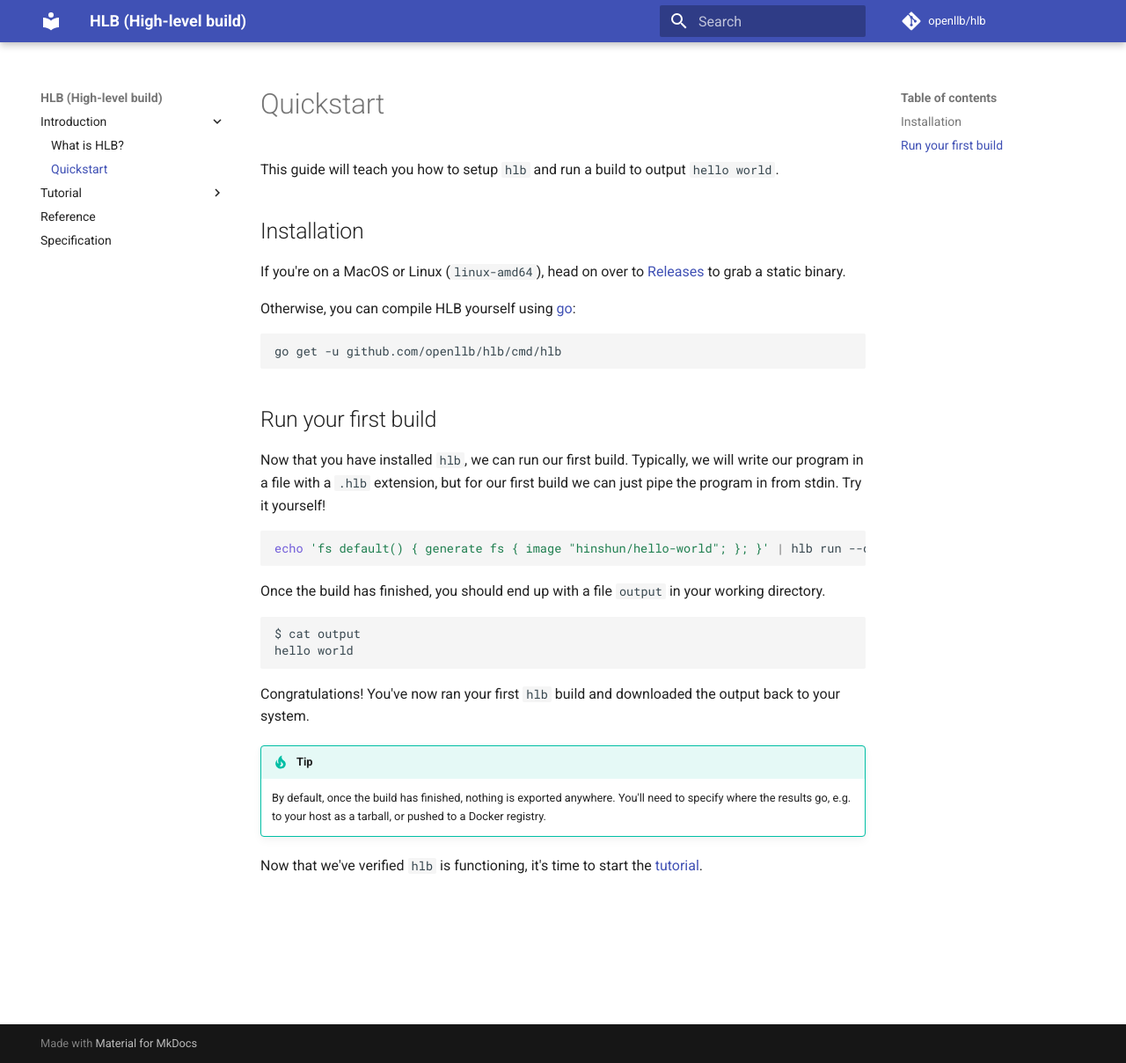
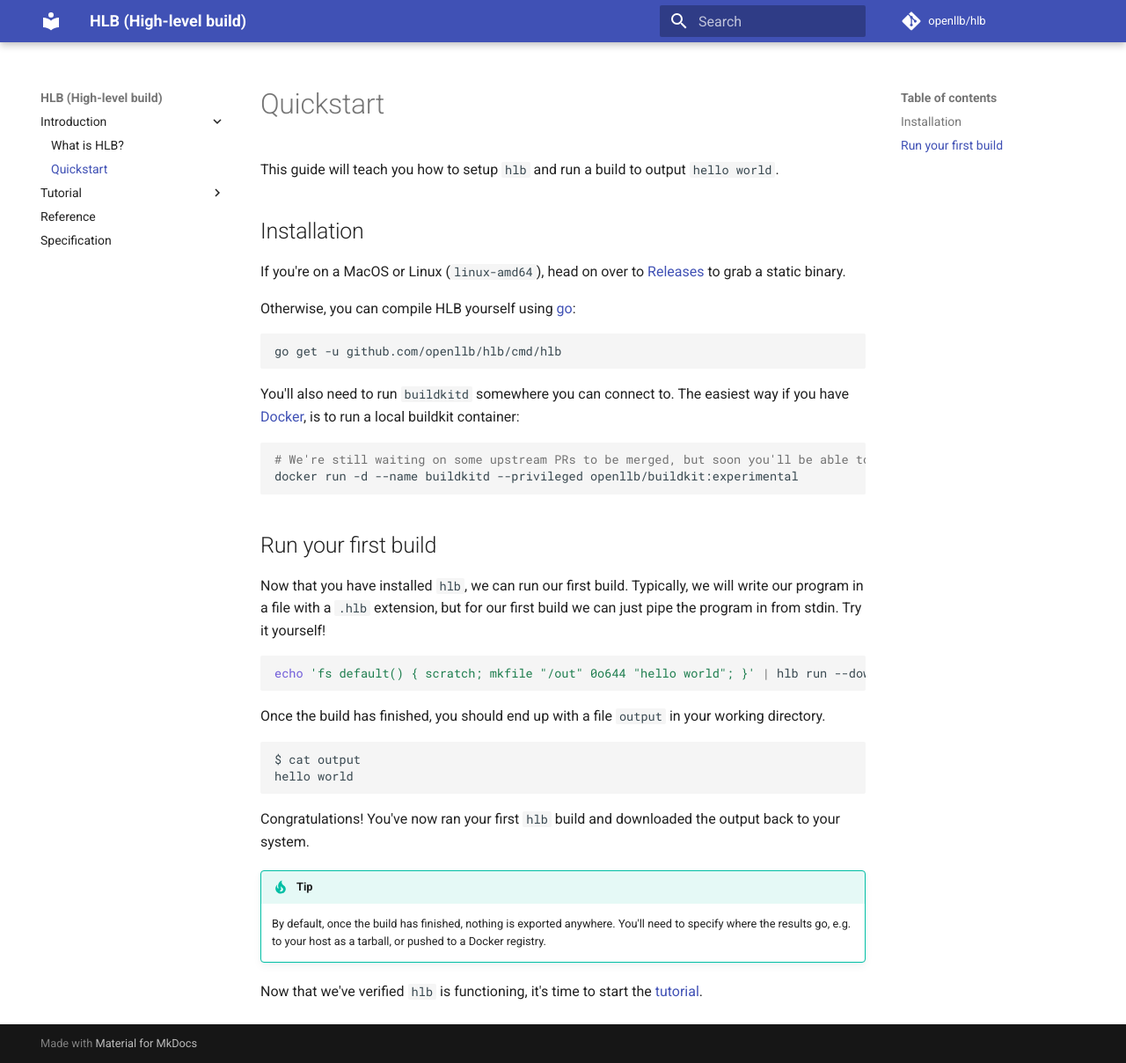
Before and after one commit to openllb/hlb, an MkDocs documentation site: the page built from docs/intro/quickstart.md, in a window 1280 px wide and 1208 px high. Shown: the whole window at 88% size. Built offline with MkDocs 1.6.1 and Material for MkDocs 9.7.7, drawn with Linux system fonts in a browser that asks for light colours; old or Windows-style settings are respelled for this version of MkDocs.

Commit message:
Update docs and add publish routine to mkdocs.hlb

````diff
--- a/docs/intro/quickstart.md
+++ b/docs/intro/quickstart.md
@@ -9,12 +9,18 @@ Otherwise, you can compile HLB yourself using [go](https://golang.org/dl/):
 go get -u github.com/openllb/hlb/cmd/hlb
 ```
 
+You'll also need to run `buildkitd` somewhere you can connect to. The easiest way if you have [Docker](https://www.docker.com/get-started), is to run a local buildkit container:
+```sh
+# We're still waiting on some upstream PRs to be merged, but soon you'll be able to use standard moby/buildkit
+docker run -d --name buildkitd --privileged openllb/buildkit:experimental
+```
+
 ## Run your first build
 
 Now that you have installed `hlb`, we can run our first build. Typically, we will write our program in a file with a `.hlb` extension, but for our first build we can just pipe the program in from stdin. Try it yourself!
 
 ```sh
-echo 'fs default() { generate fs { image "hinshun/hello-world"; }; }' | hlb run --download .
+echo 'fs default() { scratch; mkfile "/out" 0o644 "hello world"; }' | hlb run --download .
 ```
 
 Once the build has finished, you should end up with a file `output` in your working directory.
````
Also changed, not shown: docs/tutorial/arguments.md (+2 -2 lines), docs/tutorial/improving.md (+2 -2 lines), docs/tutorial/lets-begin.md (+2 -2 lines), 1 other file.
